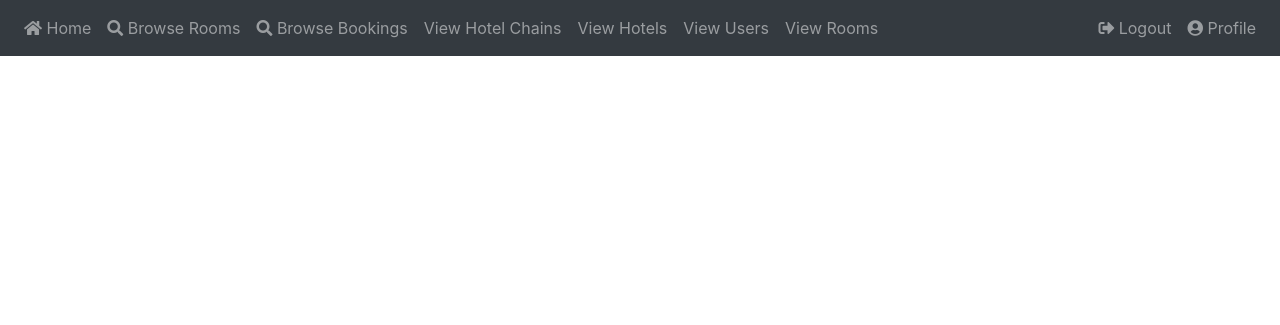
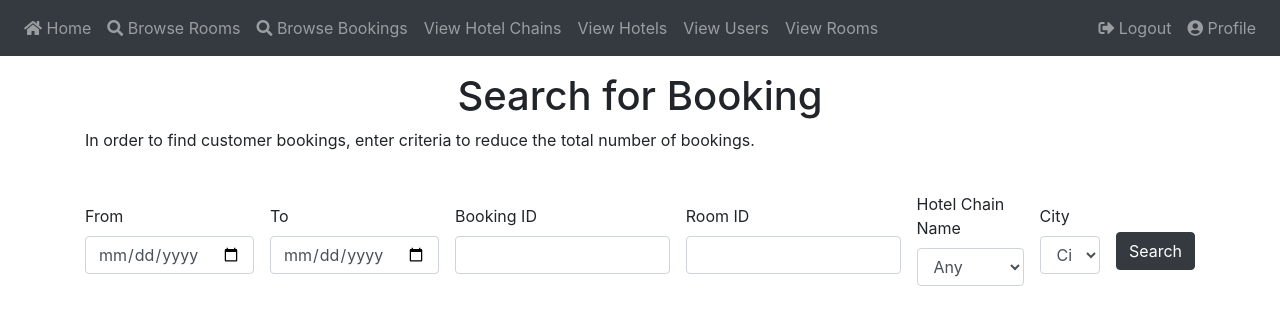
Before and after one commit to AustinTamb/eHotels, a Flask app: page /browse_bookings in a window 1280 px wide. Shown: the top 325 px of the page. Run offline with Flask 2, Linux system fonts and the light colour scheme; a user stored in the database is signed in; some libraries are stand-ins or nearby versions.

Commit message:
Added Querying for bookings, added editing for it as well.

```diff
--- a/app/forms.py
+++ b/app/forms.py
@@ -1,6 +1,6 @@
 from flask_wtf import FlaskForm
 from wtforms import StringField, PasswordField, BooleanField, SubmitField, IntegerField, SelectField, FloatField, DateField
-from wtforms.validators import ValidationError, DataRequired, Email, EqualTo
+from wtforms.validators import ValidationError, DataRequired, Email, EqualTo, Optional
 from app.models import User, Hotel, Chain, Addr, Room
 from app import db
 
@@ -249,6 +249,15 @@ class SearchRoomForm(FlaskForm):
 
     submit = SubmitField('Search')
 
+    def validate_from_date(self, from_date):
+        if self.to_date.data and from_date:
+            if from_date.data > self.to_data.data:
+                raise ValidationError("From date must be smaller than the to date!")
+
+    def validate_to_date(self, to_date):
+        if self.from_date.data and to_date:
+            if self.from_date.data > to_date.data:
+                raise ValidationError("To date must be larger than the from date!")
 
 class EditHotelForm(FlaskForm):
     rooms_amt = IntegerField("Rooms Owned", validators=[DataRequired()])
@@ -300,3 +309,58 @@ class EditRoomForm(FlaskForm):
         h_id = hotel.data
         if Hotel.query.filter_by(id = h_id).first() is None:
             raise ValidationError("No Hotel with this ID exists.")
+
+
+class SearchBookingForm(FlaskForm):
+    booking_id = IntegerField("Booking ID", validators=[Optional()])
+    from_date = DateField("From", validators=[Optional()])
+    to_date = DateField("To", validators=[Optional()])
+    city_opt = db.session.execute("SELECT Addr.city FROM Hotel, Addr WHERE Hotel.address = Addr.id").fetchall()
+    cities = set()
+    cities.add(("Any", "Any"))
+    for c in city_opt:
+        cities.add((c[0], c[0]))
+    del city_opt
+    city = SelectField("City", choices=cities)
+
+    chains = Chain.query.all()
+    chain_names = [('0', "Any")]
+    for c in chains:
+        chain_names.append((str(c.id), c.name))
+    chain = SelectField("Hotel Chain Name", choices=chain_names)
+    room = IntegerField("Room ID", validators=[Optional()])
+
+    submit = SubmitField('Search')
+    def validate_from_date(self, from_date):
+        if self.to_date.data and from_date:
+            if from_date.data > self.to_date.data:
+                raise ValidationError("To date must be larger than the from date!")
+
+    def validate_to_date(self, to_date):
+        if self.from_date.data and to_date:
+            if self.from_date.data > to_date.data:
+                raise ValidationError("From date must be smaller than the to date!")
+
+class EditBookingForm(FlaskForm):
+    checked_in = BooleanField("Customer Checked In")
+    from_date = DateField("From", validators=[DataRequired()])
+    to_date = DateField("To", validators=[DataRequired()])
+
+    room = IntegerField("Room ID", validators=[DataRequired()])
+    user = IntegerField("User ID", validators=[DataRequired()])
+
+    submit = SubmitField('Update Booking')
+
+    def validate_from_date(self, from_date):
+        if self.to_date.data and from_date:
+            if from_date.data > self.to_date.data:
+                raise ValidationError("To date must be larger than the from date!")
+
+    def validate_to_date(self, to_date):
+        if self.from_date.data and to_date:
+            if self.from_date.data > to_date.data:
+                raise ValidationError("From date must be smaller than the to date!")
+
+    def validate_user(self, user):
+        if not User.query.get(user.data).exists():
+            raise ValidationError("User ID does not exist!")
--- a/app/routes.py
+++ b/app/routes.py
@@ -559,6 +559,7 @@ def book_room(room_id, from_date, to_date):
 
     db.session.commit()
     form = SearchRoomForm()
+    flash(f"Your booking for the room has be registered. Your booking id is: {booking.id}.")
     return render_template("browse_rooms.html", form=form)
 
 @app.route("/cancel_booking/<booking_id>")
@@ -602,4 +603,43 @@ def cancel_booking(booking_id):
 @app.route("/browse_bookings", methods = ["GET", "POST"])
 @login_required
 def browse_bookings():
-    return render_template("browse_bookings.html")
+    form = SearchBookingForm()
+    if form.validate_on_submit():
+        # Get dates
+        # Get all rooms not booked between date range
+        bookings = Booking.query.all()
+
+        return render_template("browse_bookings.html", form=form, c_date = datetime.date.today(), booking = bookings)
+    return render_template("browse_bookings.html", form=form)
+
+
+@app.route("/edit_booking/<booking_id>", methods=["GET", "POST"])
+@login_required
+def edit_booking(booking_id):
+    if current_user.priv > 0:
+        booking = Booking.query.get(booking_id)
+
+        form = EditBookingForm()
+        if form.validate_on_submit():
+
+            # User Info
+            booking.checked_in = form.checked_in.data
+            booking.from_date = form.from_date.data
+            booking.to_date = form.to_date.data
+            booking.room = form.room.data
+            booking.user = form.user.data
+
+            db.session.commit()
+
+            flash("Modifications have been saved!")
+            return render_template('browse_bookings.html')
+        elif request.method == "GET":
+            form.checked_in.data = booking.checked_in
+            form.from_date.data = booking.from_date
+            form.to_date.data = booking.to_date
+            form.room.data = booking.room
+            form.user.data = booking.user
+
+        return render_template("edit_type/booking.html", title="Edit Booking", form=form, booking_id = booking_id)
+    else:
+        return render_template('browse_bookings.html')
--- a/app/templates/browse_bookings.html
+++ b/app/templates/browse_bookings.html
@@ -1,5 +1,67 @@
 {% extends "base.html" %}
 
 {% block content %}
+    <div class="container">
+        <h1 class="text-center">Search for Booking</h1>
+        <p>In order to find customer bookings, enter criteria to reduce the total number of bookings.</p>
+        <br>
+        <div class="d-flex justify-content-center">
+        <form action="{{ url_for('browse_bookings') }}" method="POST">
+            {{ form.hidden_tag() }}
+            <div class="d-flex align-items-center">
+                <p>
+                    {{ form.from_date.label }}<br>
+                    {{ form.from_date(size=2, class="form-control", type="date") }}<br>
+                    {% for error in form.from_date.errors %}
+                    <span style="color: red;">[{{ error }}]</span>
+                    {% endfor %}
+                </p>
+                <p class="px-3">
+                    {{ form.to_date.label }}<br>
+                    {{ form.to_date(size=2, class="form-control", type="date") }}<br>
+                    {% for error in form.to_date.errors %}
+                    <span style="color: red;">[{{ error }}]</span>
+                    {% endfor %}
+                </p>
+                <p>
+                    {{ form.booking_id.label }}<br>
+                    {{ form.booking_id(size=4, class="form-control") }}<br>
+                    {% for error in form.booking_id.errors %}
+                    <span style="color: red;">[{{ error }}]</span>
+                    {% endfor %}
+                </p>
+                <p class="px-3">
+                    {{ form.room.label }}<br>
+                    {{ form.room(size=4, class="form-control") }}<br>
+                    {% for error in form.room.errors %}
+                    <span style="color: red;">[{{ error }}]</span>
+                    {% endfor %}
+                </p>
+                <p>
+                    {{ form.chain.label }}<br>
+                    {{ form.chain(class="form-control") }}<br>
+                    {% for error in form.chain.errors %}
+                    <span style="color: red;">[{{ error }}]</span>
+                    {% endfor %}
+                </p>
+                <p class="px-3">
+                    {{ form.city.label }}<br>
+                    {{ form.city(class="form-control") }}<br>
+                    {% for error in form.city.errors %}
+                    <span style="color: red;">[{{ error }}]</span>
+                    {% endfor %}
+                </p>
+                <p class="py-1">
+                    {{ form.submit(class="btn btn-dark") }}
+                </p>
 
+            </div>
+        </form>
+    </div>
+    </div>
+    <div class="container">
+        {% if booking %}
+            {% include "view_type/booking.html" %}
+        {% endif %}
+    </div>
 {% endblock %}
--- a/app/templates/user.html
+++ b/app/templates/user.html
@@ -6,7 +6,7 @@
         {% if (current_user.id == user.id) %}
             <a class="btn btn-dark" href="{{ url_for('edit_user', username=user.username) }}">Update Profile</a>
             <br>
-            {% include 'booking.html' %}
+            {% include 'view_type/booking.html' %}
         {% endif %}
     </div>
 {% endblock %}
--- a/app/templates/booking.html
+++ b/app/templates/view_type/booking.html
@@ -9,7 +9,11 @@
                     </p>
                     {% if c_date %}
                         {% if b.from_date >= c_date %}
-
+                            {% if current_user %}
+                                {% if current_user.priv > 0 %}
+                                    <a href="{{ url_for('edit_booking', booking_id = b.id) }}"><span class="fa fa-edit"></span> Edit Booking</a>
+                                {% endif %}
+                            {% endif %}
                             <a href='{{ url_for("cancel_booking", booking_id = b.id) }}'><span class="fa fa-trash-alt"></span> Cancel Booking</a>
                         {% endif %}
                     {% endif %}
```
Also changed, not shown: app/templates/edit_type/booking.html (added, +46 -0 lines), app.db.
